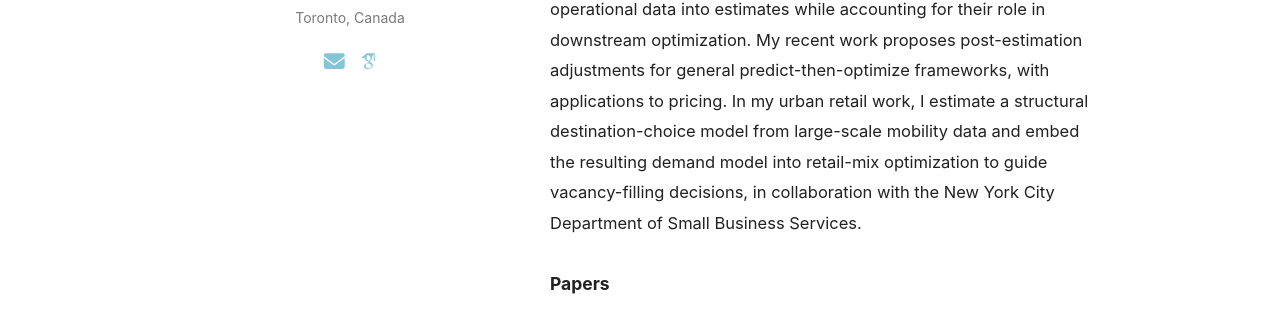
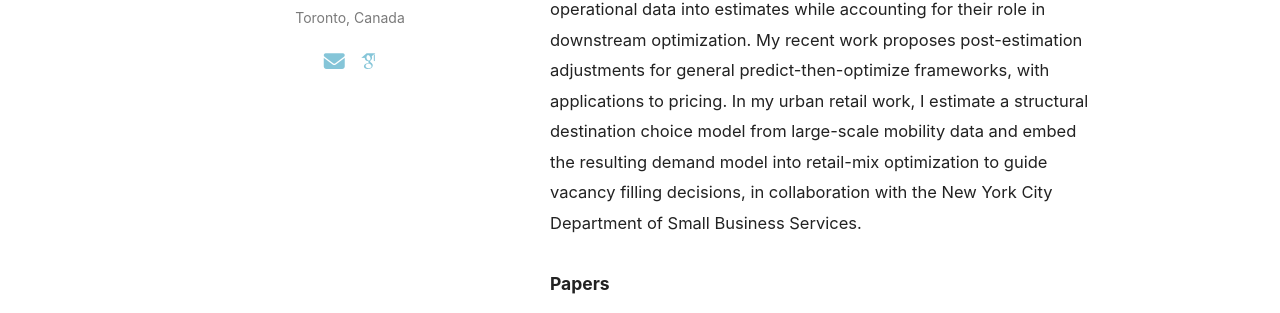
Before and after one commit to wangguan27/wangguan27.github.io, a Jekyll site: the page built from index.md, in a window 1280 px wide and 900 px high. Shown: the part 534-847 px from the top of the window. Built offline with Jekyll 4.4.1, drawn with Linux system fonts in a browser that asks for light colours; some web fonts are replaced; a script that is not in the unit is left out; some of the changed text lies outside the part shown.

Commit message:
Refine homepage research statement wording

```diff
--- a/index.md
+++ b/index.md
@@ -27,7 +27,7 @@ permalink: /
 			<a href="http://individual.utoronto.ca/ningyuanchen/" target="_blank" style="color:#1976d2;text-decoration:underline;">Prof. Ningyuan Chen</a> and
 			<a href="https://hanshengjiang.github.io/index.html" target="_blank" style="color:#1976d2;text-decoration:underline;">Prof. Hansheng Jiang</a>.
 			Prior to my Ph.D., I received my M.Sc. in Biostatistics and my B.Sc. in Mathematical Applications in Economics and Finance, Statistics, and Actuarial Science from the University of Toronto.<br><br>
-			My research lies in data-driven revenue management, with an emphasis on how models learned from data are used in optimization. I develop decision-aware estimation methods that translate operational data into estimates while accounting for their role in downstream optimization. My recent work proposes post-estimation adjustments for general predict-then-optimize frameworks, with applications to pricing. In my urban retail work, I estimate a structural destination-choice model from large-scale mobility data and embed the resulting demand model into retail-mix optimization to guide vacancy-filling decisions, in collaboration with the New York City Department of Small Business Services.
+			My research lies in data-driven revenue management, with an emphasis on how models learned from data are used in optimization. I develop decision-aware estimation methods that translate operational data into estimates while accounting for their role in downstream optimization. My recent work proposes post-estimation adjustments for general predict-then-optimize frameworks, with applications to pricing. In my urban retail work, I estimate a structural destination choice model from large-scale mobility data and embed the resulting demand model into retail-mix optimization to guide vacancy filling decisions, in collaboration with the New York City Department of Small Business Services.
 		</div>
 
 		<h2 style="margin-bottom:0.5em;">Papers</h2>
```
